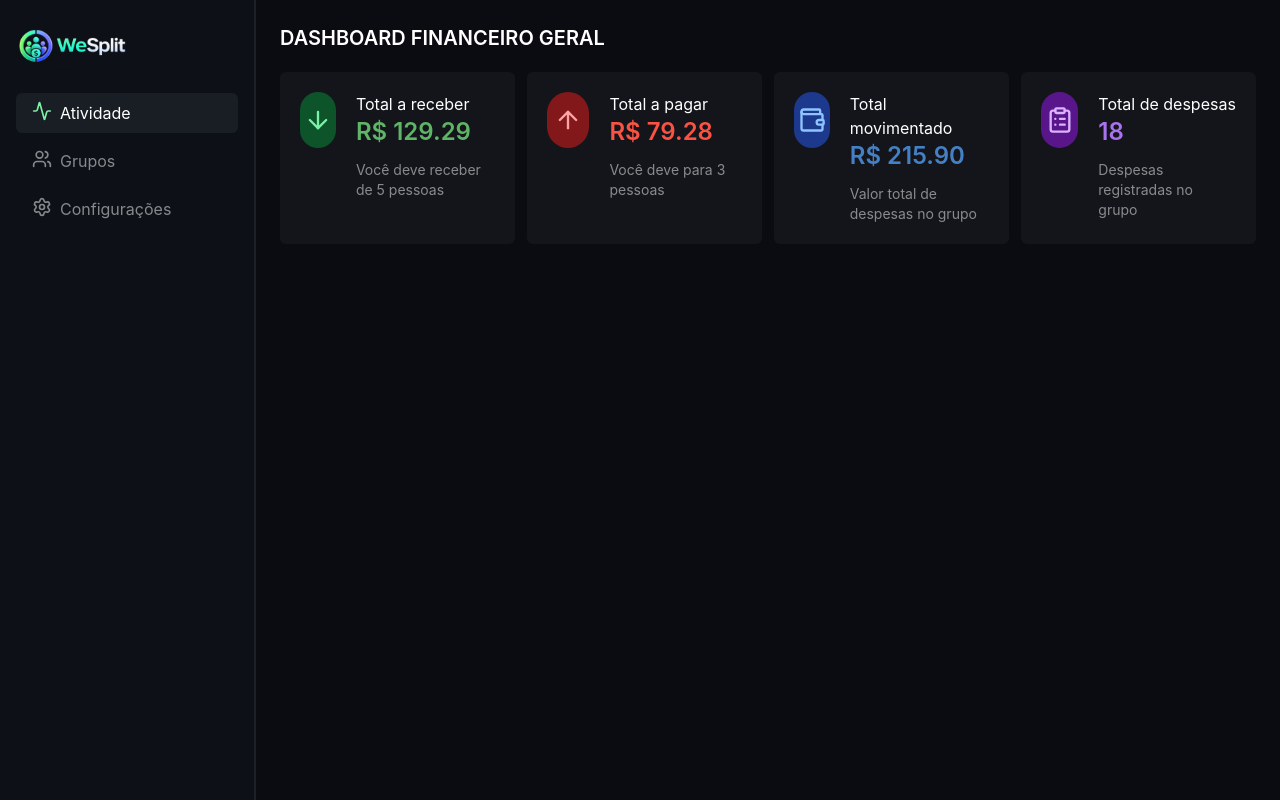
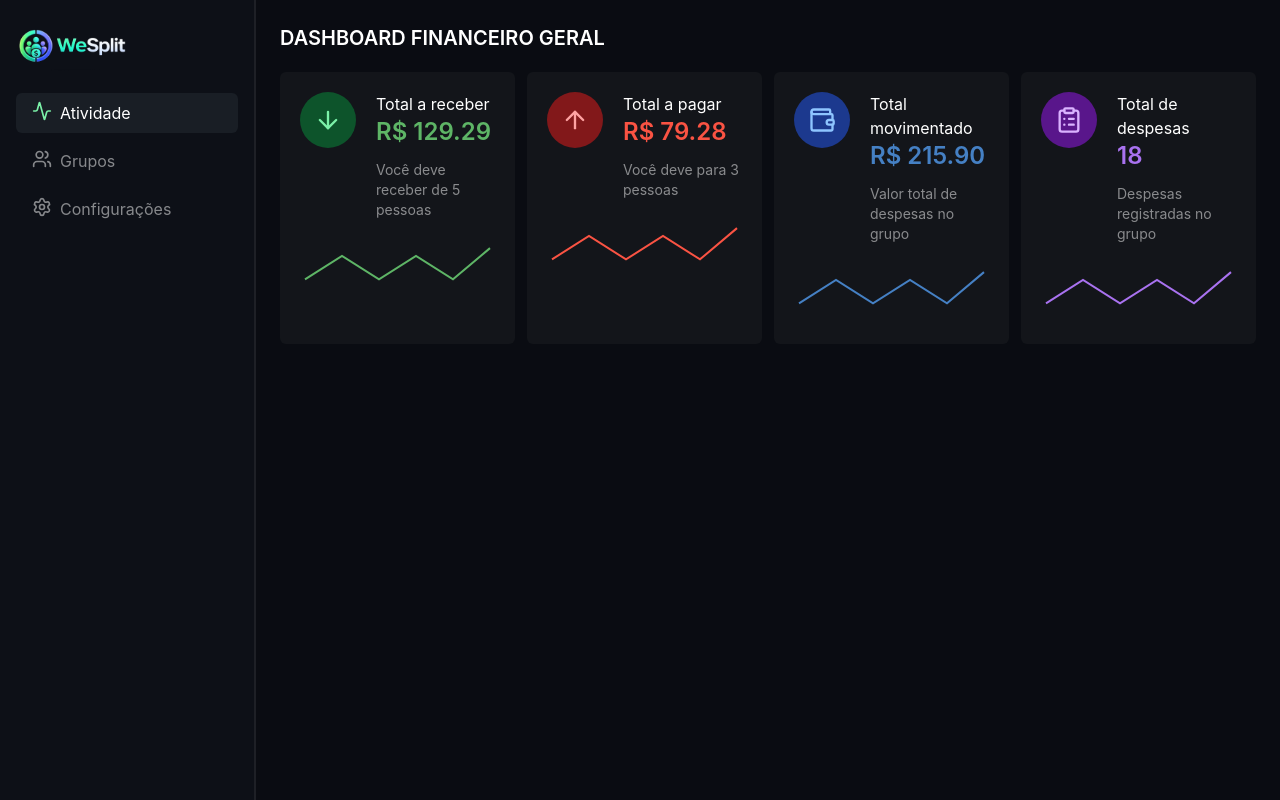
Before and after one commit to Humildeficador/WeSplit, a React (Vite) app in the folder frontend/: page / in a window 1280 px wide. Built offline with nearby package versions, Linux system fonts and the light colour scheme.

Commit message:
feat(dashboard): add sparkline chart to summary cards

```diff
--- a/frontend/src/components/Dashboard/StatsOverview/StatCard.tsx
+++ b/frontend/src/components/Dashboard/StatsOverview/StatCard.tsx
@@ -1,18 +1,19 @@
-import { Line, LineChart } from "recharts"
 import type { StatCardType } from "../../../types/StatCardData"
+import { StatChart } from "./StatChart"
 
 type Props = {
   data: StatCardType
 }
 
-export const StatCard = ({ data: { id, Icon, title, value, description, accentColor: { bg, text, icon } } }: Props) => {
+export const StatCard = ({ data: { id, Icon, title, value, description, sparkLineData, accentColor: { bg, bgChart, text, icon } } }: Props) => {
   return (
-    <div className="bg-[#13151a] mt-5 p-5 flex gap-5 rounded-md">
+    <div className="bg-[#13151a] mt-5 p-5 flex flex-col gap-5 rounded-md select-none">
+      <div className="flex gap-5">
         <div className={`${bg} w-14 h-14 rounded-full flex justify-center items-center`}>
           {<Icon className={icon} size={28} />}
         </div>
 
-      <div>
+        <div className="flex-1">
           <h2>{title}</h2>
           {
             id !== 4 ?
@@ -21,7 +22,11 @@ export const StatCard = ({ data: { id, Icon, title, value, description, accentCo
               <p className={`font-semibold text-2xl ${text}`}>{value}</p>
           }
           <p className="text-sm text-white/50 mt-3">{description}</p>
+        </div>
+      </div>
 
+      <div className="w-full">
+        <StatChart data={sparkLineData} bgChart={bgChart} />
       </div>
     </div>
   )
--- /dev/null
+++ b/frontend/src/components/Dashboard/StatsOverview/StatChart.tsx
@@ -0,0 +1,22 @@
+import { Line, LineChart, ResponsiveContainer } from "recharts"
+
+type Props = {
+  data: { value: number }[],
+  bgChart: string
+}
+
+export const StatChart = ({ data, bgChart }: Props) => {
+  return (
+    <ResponsiveContainer width="100%" height={60}>
+      <LineChart data={data}>
+        <Line
+          type="linear"
+          dataKey="value"
+          stroke={bgChart}
+          strokeWidth={2}
+          dot={false}
+        />
+      </LineChart>
+    </ResponsiveContainer>
+  )
+}
--- a/frontend/src/components/Dashboard/StatsOverview/statCardList.ts
+++ b/frontend/src/components/Dashboard/StatsOverview/statCardList.ts
@@ -10,9 +10,18 @@ export const statCardList: StatCardType[] = [
     description: 'Você deve receber de 5 pessoas',
     accentColor: {
       bg: 'bg-green-900',
+      bgChart: '#5eb566',
       text: 'text-[#5eb566]',
       icon: 'text-green-300'
-    }
+    },
+    sparkLineData: [
+      { value: 10 },
+      { value: 25 },
+      { value: 10 },
+      { value: 25 },
+      { value: 10 },
+      { value: 30 }
+    ]
   },
   {
     id: 2,
@@ -22,9 +31,18 @@ export const statCardList: StatCardType[] = [
     description: 'Você deve para 3 pessoas',
     accentColor: {
       bg: 'bg-red-900',
+      bgChart: '#fa5343',
       text: 'text-[#fa5343]',
       icon: 'text-red-300'
-    }
+    },
+    sparkLineData: [
+      { value: 10 },
+      { value: 25 },
+      { value: 10 },
+      { value: 25 },
+      { value: 10 },
+      { value: 30 }
+    ]
   },
   {
     id: 3,
@@ -34,9 +52,18 @@ export const statCardList: StatCardType[] = [
     description: 'Valor total de despesas no grupo',
     accentColor: {
       bg: 'bg-blue-900',
+      bgChart: '#4580c4',
       text: 'text-[#4580c4]',
       icon: 'text-blue-300'
-    }
+    },
+    sparkLineData: [
+      { value: 10 },
+      { value: 25 },
+      { value: 10 },
+      { value: 25 },
+      { value: 10 },
+      { value: 30 }
+    ]
   },
   {
     id: 4,
@@ -46,8 +73,17 @@ export const statCardList: StatCardType[] = [
     description: 'Despesas registradas no grupo',
     accentColor: {
       bg: 'bg-purple-900',
+      bgChart: '#a972f0',
       text: 'text-[#a972f0]',
       icon: 'text-purple-300'
-    }
+    },
+    sparkLineData: [
+      { value: 10 },
+      { value: 25 },
+      { value: 10 },
+      { value: 25 },
+      { value: 10 },
+      { value: 30 }
+    ]
   }
 ]
--- a/frontend/src/types/StatCardData.ts
+++ b/frontend/src/types/StatCardData.ts
@@ -6,7 +6,9 @@ export type StatCardType = {
   description: string
   accentColor: {
     bg: string,
+    bgChart: string,
     text: string,
     icon: string
-  }
+  },
+  sparkLineData: { value: number }[]
 }
```
Lines whose indentation alone changed are shown as unchanged.
